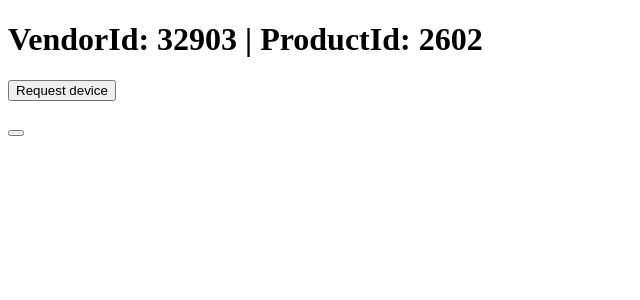
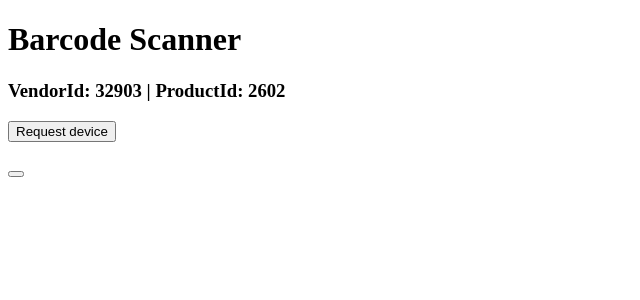
Before and after one commit to redmirx/React, a React (Create React App) app: page / in a window 1280 px wide. Shown: the top 300 px of the page, without its empty margins (0-640 px from the left). Built offline with nearby package versions, Linux system fonts and the light colour scheme.

Commit message:
new commit

```diff
--- a/src/App.jsx
+++ b/src/App.jsx
@@ -77,9 +77,10 @@ const App = () => {
       <button onClick={() => transferOutTest(device)}>
         Transfer outer Test
       </button> */}
-      <h1>
+      <h1>Barcode Scanner</h1>
+      <h3>
         VendorId: {vendorId} | ProductId: {productId}
-      </h1>
+      </h3>
       <button onClick={requestDevice}>Request device</button>
       <br />
       <br />
```
